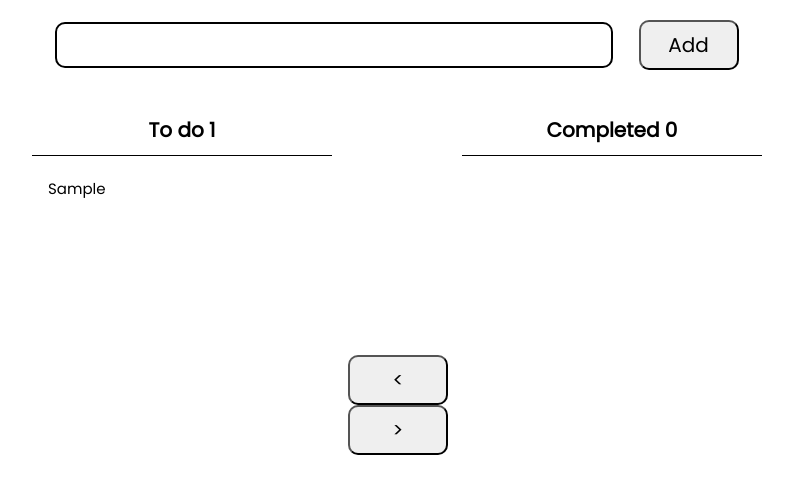
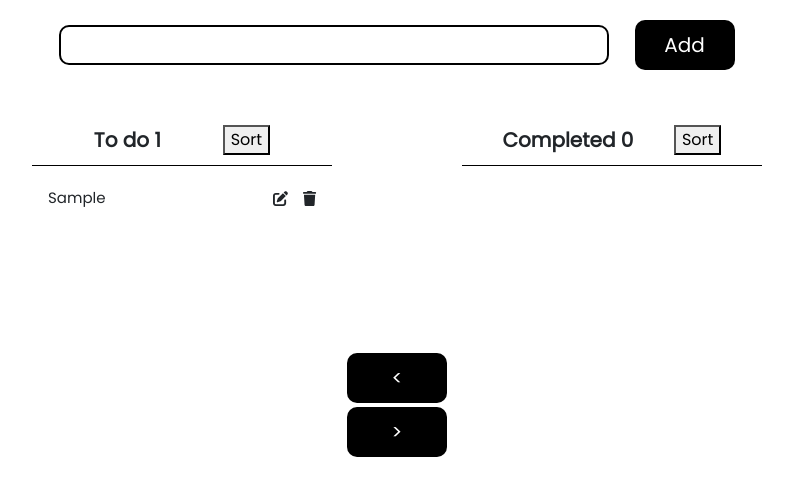
Before and after one commit to keenanbernard/todolist, a React (Create React App) app: page / in a window 1280 px wide. Both pictures are taken after typing "Sample" into the empty fields and a click on the button "Add". Shown: the top 496 px of the page, without its empty margins (243-1036 px from the left). Built offline with nearby package versions, Linux system fonts and the light colour scheme; a web font is replaced by a local one.

Commit message:
Update UI look, added bootstrap and fontawesome imports to the project for modals and icons. Edit functionality started.

```diff
--- a/package.json
+++ b/package.json
@@ -3,10 +3,15 @@
   "version": "0.1.0",
   "private": true,
   "dependencies": {
+    "@fortawesome/fontawesome-svg-core": "^6.4.2",
+    "@fortawesome/free-solid-svg-icons": "^6.4.2",
+    "@fortawesome/react-fontawesome": "^0.2.0",
     "@testing-library/jest-dom": "^5.17.0",
     "@testing-library/react": "^13.4.0",
     "@testing-library/user-event": "^13.5.0",
+    "bootstrap": "^5.3.2",
     "react": "^18.2.0",
+    "react-bootstrap": "^2.9.0",
     "react-dom": "^18.2.0",
     "react-scripts": "5.0.1",
     "web-vitals": "^2.1.4"
--- a/src/App.js
+++ b/src/App.js
@@ -3,7 +3,6 @@ import Container from "./components/Container/Containter";
 
 
 const App = () => {
-
 
   return (
     <div data-testid='App' className="App">
--- a/src/components/Container/Container.css
+++ b/src/components/Container/Container.css
@@ -37,13 +37,25 @@
     margin-left: 1%;
     font-size: 20px;
     font-family: 'Poppins', sans-serif;
+    color: white;
+    background: black;
+    border: none;
 }
 
 .Manipulations{
     height: 50px;
     width: 100px;
     border-radius: 10px;
-    margin-left: 1%;
+    margin: 2% 0;
     font-size: 20px;
     font-family: 'Poppins', sans-serif;
+    color: white;
+    background: black;
+    border: none;
 }
+
+.Manipulations:hover, .Addition-Button:hover{
+    cursor: pointer;
+    background: purple;
+    transition: .5s;
+}
--- a/src/components/Container/Containter.js
+++ b/src/components/Container/Containter.js
@@ -66,11 +66,12 @@ const Container = () => {
     resetStates()
   };
 
-  const deleteTask = (list) => {
+  const deleteTask = (list, taskName) => {
+    console.log(list, taskName)
     if(list === 'To do'){
       setTodoList(current =>
         current.filter(value => {
-          return value !== task;
+          return value !== taskName;
         }),
       );
     }
@@ -78,7 +79,7 @@ const Container = () => {
     if(list === 'Completed'){
       setCompletedList(current =>
         current.filter(value => {
-          return value !== task;
+          return value !== taskName;
         }),
       );
     }
@@ -96,14 +97,14 @@ const Container = () => {
       </div>
       <div className='Contained-List'>
         <List name={'To do'} list={todoList} gettask={getTask}
-              hightlighted={task.id} total={todoList.length} remove={deleteTask}
+              hightlighted={task} total={todoList.length} remove={deleteTask}
         />
         <div className='Contained-Buttons'>
           <button className='Manipulations' onClick={() => updateLists('To do')}>&#60;</button>
           <button className='Manipulations' onClick={() => updateLists('Completed')}>&#62;</button>
         </div>
         <List name={'Completed'} list={completedList} gettask={getTask}
-              hightlighted={task.id} total={completedList.length} remove={deleteTask}
+              hightlighted={task} total={completedList.length} remove={deleteTask}
         />
       </div>
     </div>
--- a/src/components/List/List.css
+++ b/src/components/List/List.css
@@ -12,10 +12,14 @@
 .list-title-container{
     border-bottom: 1px solid black;
     margin: 10px 0;
+    text-align: center;
+    display: flex;
+    flex-direction: row;
+    justify-content: space-evenly;
+    align-items: center;
 }
 
 .list-title {
-    text-align: center;
     margin: 10px 0;
     font-size: 20px;
     font-weight: bold;
@@ -34,7 +38,7 @@
 }
 
 .list-item-container:hover{
-    background: lightgrey;
+    background: lightgray;
     transition: .5s;
 }
 
@@ -59,7 +63,6 @@
 .list-options {
     font-size: 25px;
     height: 15px;
-    margin-top: -22%;
     margin-right: 15px; /* Add right margin for spacing */
     background: none;
     border: none;
@@ -67,8 +70,10 @@
 
 .list-options:hover{
     cursor: pointer;
+    color: purple;
 }
 
 .highlighted {
-    color: red;
+    color: purple;
+    font-weight: bold;
 }
--- a/src/components/List/List.js
+++ b/src/components/List/List.js
@@ -1,7 +1,13 @@
 import React, {useEffect, useState} from "react";
 import './List.css'
+import ListModal from "./Modal/Modal";
+import {FontAwesomeIcon} from "@fortawesome/react-fontawesome";
+import {faPenToSquare, faTrash} from "@fortawesome/free-solid-svg-icons";
 const List = (props) =>{
   const [items, setItems] = useState()
+  const [show, setShow] = useState(false);
+  const handleClose = () => setShow(false);
+  const handleShow = () => setShow(true);
 
   useEffect(() => {
     setItems(props.list)
@@ -16,22 +22,24 @@ const List = (props) =>{
     <div className='list'>
       <div className='list-title-container'>
         <div className='list-title'>{props.name} {props.total}</div>
+        <button>Sort</button>
       </div>
       <div className='list-items'>
         {items?.map((val) => (
           <div className='list-item-container'>
             <li
               key={val.id}
-              className={`list-item ${val.id === props.hightlighted ? `highlighted` : ``}`}
+              className={`list-item ${val.id === props.hightlighted.id ? `highlighted` : ``}`}
               onClick={() => selection(val)}>{val.name}
               <div className='list-options-container'>
-                <button hidden={val.id !== props.hightlighted} className='list-options'>&#x2710;</button>
-                <button hidden={val.id !== props.hightlighted} className='list-options' onClick={() => props.remove(props.name)}>&#x2715;</button>
+                <FontAwesomeIcon className='list-options' icon={faPenToSquare} onClick={handleShow}/>
+                <FontAwesomeIcon className='list-options' icon={faTrash} onClick={() => props.remove(props.name, val)}/>
               </div>
             </li>
           </div>
         ))}
       </div>
+      <ListModal show={show} handleclose={handleClose} task={props.hightlighted}/>
     </div>
   )
 }
--- /dev/null
+++ b/src/components/List/Modal/Modal.js
@@ -0,0 +1,25 @@
+import {Modal, Button} from 'react-bootstrap'
+
+const ListModal = (props) => {
+  console.log(props)
+  return (
+    <>
+      <Modal show={props.show} onHide={props.handleclose} centered>
+        <Modal.Header closeButton>
+          <Modal.Title>Task: #{props.task.id}</Modal.Title>
+        </Modal.Header>
+        <Modal.Body>{props.task.name}</Modal.Body>
+        <Modal.Footer>
+          <Button variant="secondary" onClick={props.handleclose}>
+            Close
+          </Button>
+          <Button variant="primary" onClick={props.handleclose}>
+            Save Changes
+          </Button>
+        </Modal.Footer>
+      </Modal>
+    </>
+  );
+}
+
+export default ListModal;
--- a/src/index.js
+++ b/src/index.js
@@ -3,12 +3,11 @@ import ReactDOM from 'react-dom/client';
 import './index.css';
 import App from './App';
 import reportWebVitals from './reportWebVitals';
+import 'bootstrap/dist/css/bootstrap.min.css';
 
 const root = ReactDOM.createRoot(document.getElementById('root'));
 root.render(
-  <React.StrictMode>
     <App />
-  </React.StrictMode>
 );
 
 // If you want to start measuring performance in your app, pass a function
```
Also changed, not shown: 1 other file (tests, documents, lock files or other folders).
